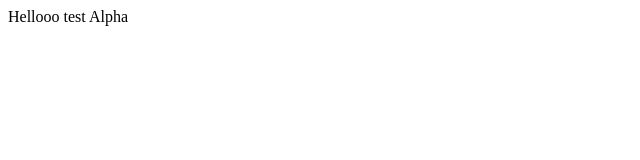
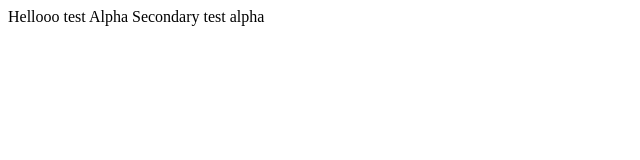
Before and after one commit to Vishnuuplers/alpha, a plain HTML site: page index.html in a window 1280 px wide. Shown: the whole page, without its empty margins (0-640 px from the left). Drawn offline with Linux system fonts and the light colour scheme.

Commit message:
secondary changes

```diff
--- a/index.html
+++ b/index.html
@@ -24,6 +24,7 @@
 
     <section>
         Hellooo test Alpha
+        Secondary test alpha
     </section>
 
     </main>
```
